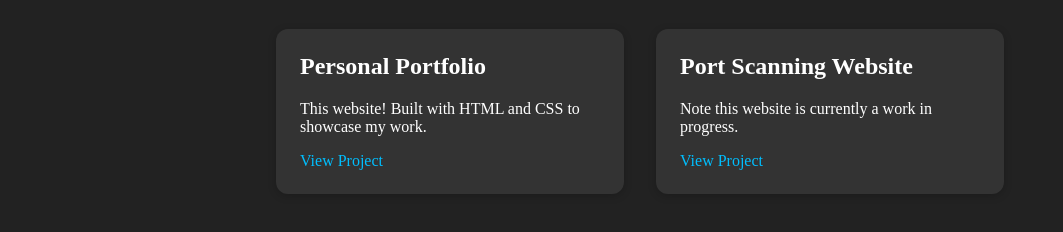
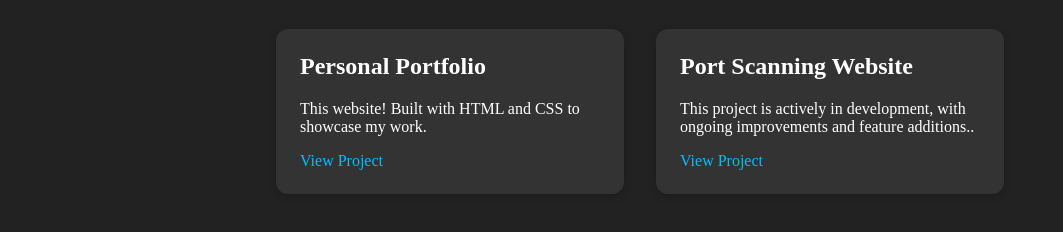
Before and after one commit to EJHacks/Portfolio-Website, a plain HTML site: page work.html in a window 1280 px wide. Shown: the part 250-482 px from the top of the page, without its empty margins (0-1063 px from the left). Drawn offline with Linux system fonts and the light colour scheme.

Commit message:
Update work.html

```diff
--- a/work.html
+++ b/work.html
@@ -28,9 +28,8 @@
             </div>
             <div class="project-card">
             <h2>Port Scanning Website</h2>
-            <p>Note this website is currently a work in progress.</p>
-
-            <a href="https://github.com/EJHacks/Port-Sniff">View Project</a>
+            <p>This project is actively in development, with ongoing improvements and feature additions..</p>
+             <a href="https://github.com/EJHacks/Port-Sniff">View Project</a>
         </div>
         </div>
     </div>
```
